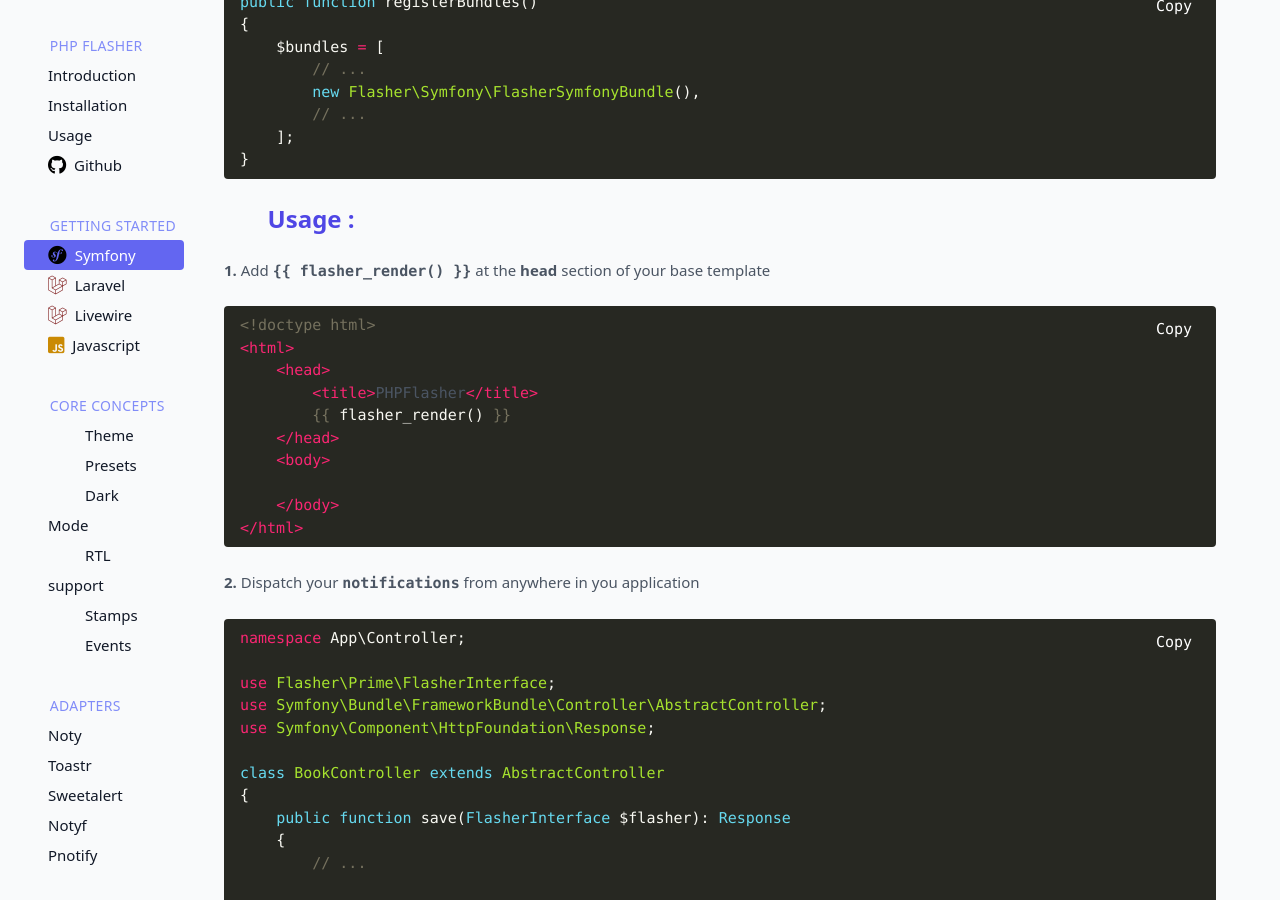
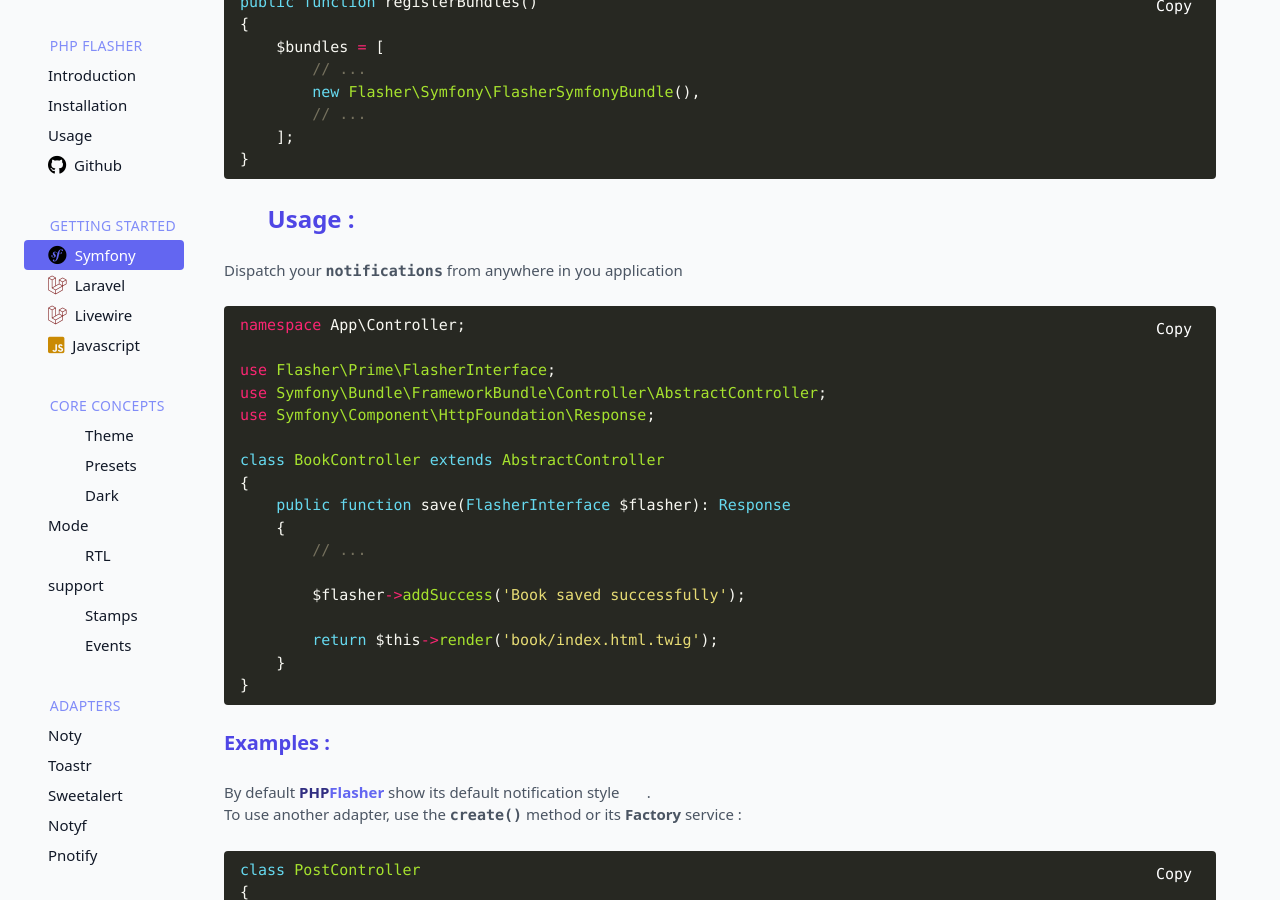
Before and after one commit to php-flasher/php-flasher.github.io, a Jekyll site: the page built from docs/framework/symfony.md, in a window 1280 px wide and 900 px high, scrolled down 745 px. Built offline with Jekyll 4.4.1, drawn with Linux system fonts in a browser that asks for light colours; some web fonts are replaced.

Commit message:
update symfony page

````diff
--- a/docs/framework/symfony.md
+++ b/docs/framework/symfony.md
@@ -32,22 +32,7 @@
 
 ## <i class="fa-duotone fa-list-radio"></i> Usage :
 
-**1.** Add __`{% raw %}{{ flasher_render() }}{% endraw %}`__ at the **head** section of your base template
-
-```twig
-<!doctype html>
-<html>
-    <head>
-        <title>PHPFlasher</title>
-        {% raw %}{{ flasher_render() }}{% endraw %}
-    </head>
-    <body>
-
-    </body>
-</html>
-```
-
-**2.** Dispatch your **`notifications`** from anywhere in you application
+Dispatch your **`notifications`** from anywhere in you application
 
 ```php
 namespace App\Controller;
````
